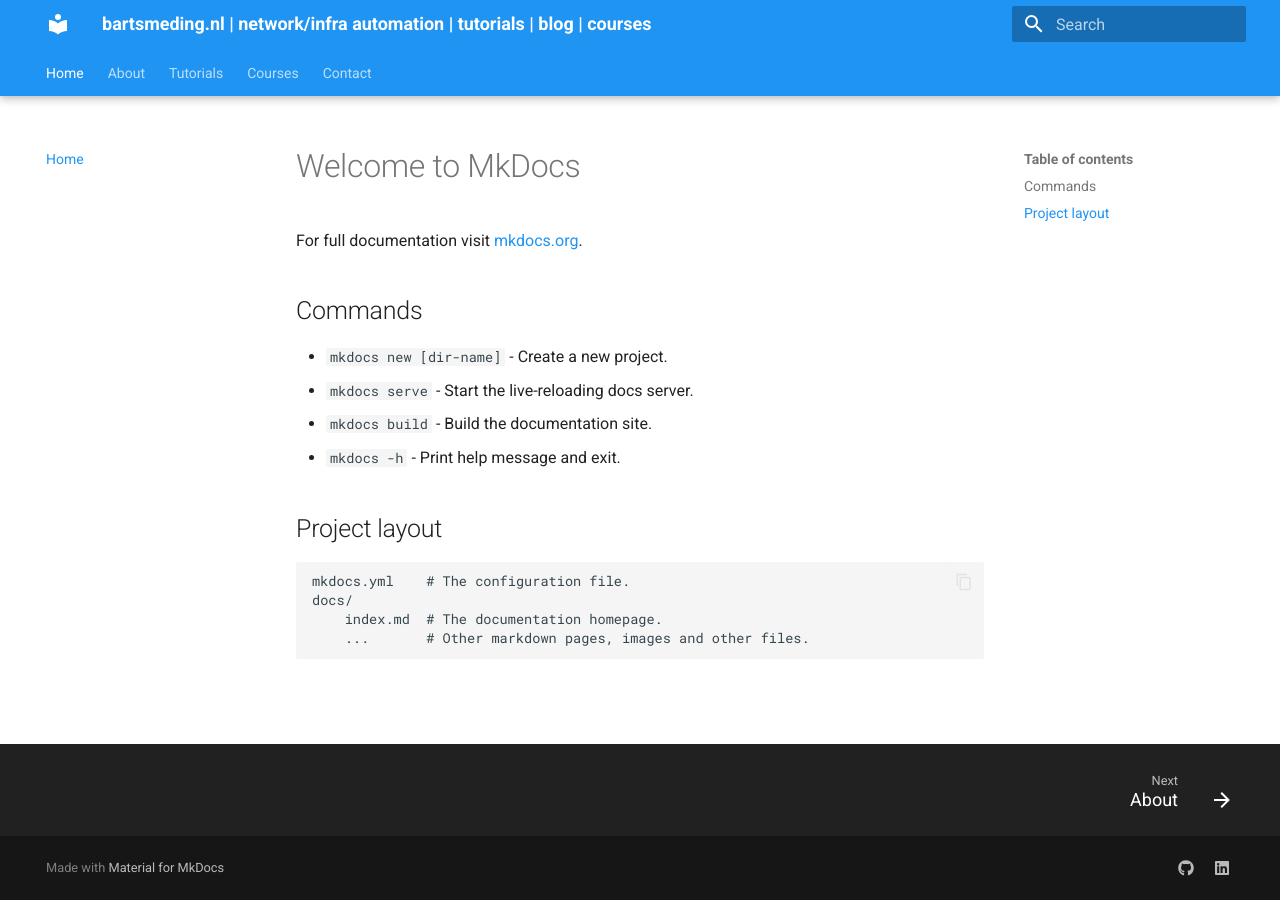
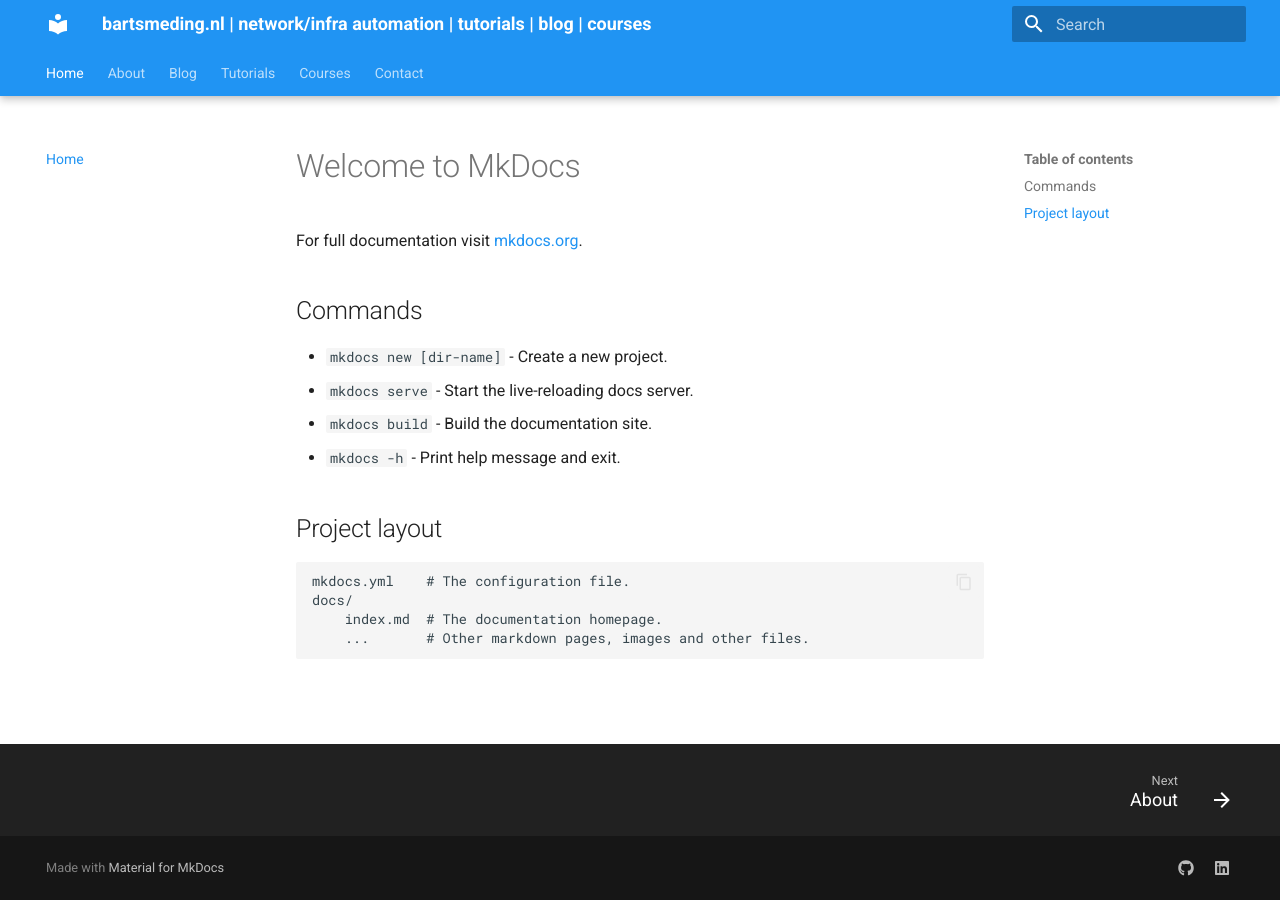
Before and after one commit to bsmeding/bsmeding.github.io, an MkDocs documentation site: the page built from docs/index.md, in a window 1280 px wide. Built offline with MkDocs 1.6.1 and Material for MkDocs 9.7.7, drawn with Linux system fonts in a browser that asks for light colours.

```diff
--- a/mkdocs.yml
+++ b/mkdocs.yml
@@ -5,7 +5,7 @@ repo_name: bsmeding/bsmeding.github.io
 
 plugins:
   - blog:
-      blog_dir: blogs
+      blog_dir: blog
       post_url_format: "{slug}"
       blog_toc: true
       categories_toc: false
@@ -18,6 +18,8 @@ plugins:
 nav:
   - Home: index.md
   - About: about.md
+  - Blog:
+    - blog/index.md
   - Tutorials:
     - 'Tutorials': tutorials.md
     - 'Tutorials 2': tutorials2.md
```
Also changed, not shown: blog/index.md (added, +1 -0 lines), blog/2023/2023-02-07-ansible_network_settings.md (renamed from blogs/2023/2023-02-07-ansible_network_settings.md).
